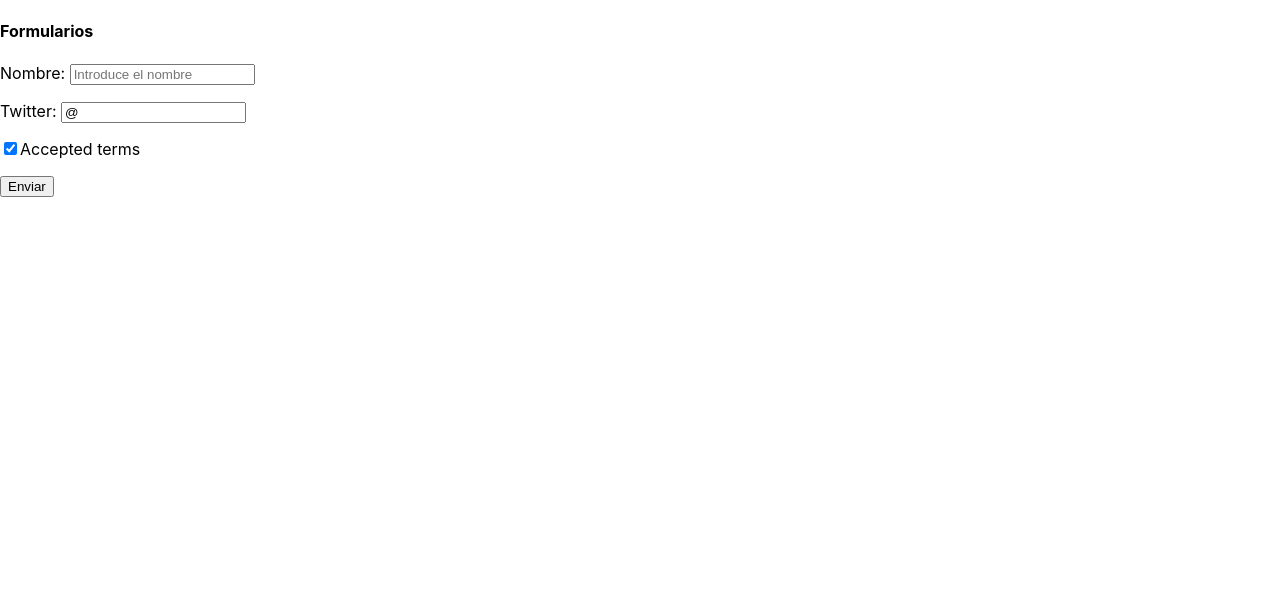
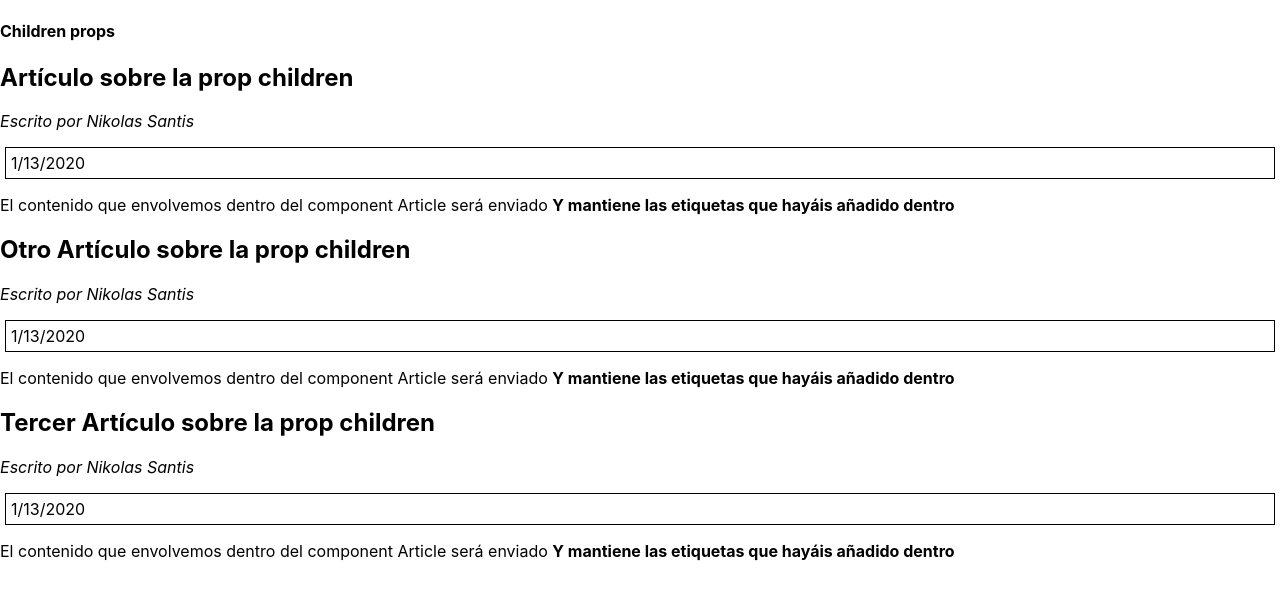
Before and after one commit to nikosantis/react-practice, a React (Create React App) app: page / in a window 1280 px wide. Shown: the top 600 px of the page. Built offline with nearby package versions, Linux system fonts and the light colour scheme.

Commit message:
children layout

```diff
--- a/src/App.js
+++ b/src/App.js
@@ -1,11 +1,62 @@
 import React, { Component } from 'react'
-import Forms from './sections/forms'
+
+class Box extends Component {
+  render() {
+    return (
+      <div style={{ border: '1px solid #000', margin: 5, padding: 5 }}>
+        {this.props.children}
+      </div>
+    )
+  }
+}
+
+class Article extends Component {
+  render () {
+    return (
+      <section>
+        <h2>{this.props.title}</h2>
+        <p><em>Escrito por {this.props.author}</em></p>
+        <Box>{this.props.date}</Box>
+        <article>
+          {this.props.children}
+        </article>
+      </section>
+    )
+  }
+}
 
 class App extends Component {
   render () {
     return (
       <div className="App">
-        <Forms />
+        <h4>Children props</h4>
+        <Article
+          author='Nikolas Santis'
+          date={new Date().toLocaleDateString()}
+          title='Artículo sobre la prop children'
+        >
+          <p>El contenido que envolvemos dentro del component Article será
+          enviado <strong>Y mantiene las etiquetas que hayáis añadido dentro</strong>
+          </p>
+        </Article>
+        <Article
+          author='Nikolas Santis'
+          date={new Date().toLocaleDateString()}
+          title='Otro Artículo sobre la prop children'
+        >
+          <p>El contenido que envolvemos dentro del component Article será
+          enviado <strong>Y mantiene las etiquetas que hayáis añadido dentro</strong>
+          </p>
+        </Article>
+        <Article
+          author='Nikolas Santis'
+          date={new Date().toLocaleDateString()}
+          title='Tercer Artículo sobre la prop children'
+        >
+          <p>El contenido que envolvemos dentro del component Article será
+          enviado <strong>Y mantiene las etiquetas que hayáis añadido dentro</strong>
+          </p>
+        </Article>
       </div>
     )
   }
```
